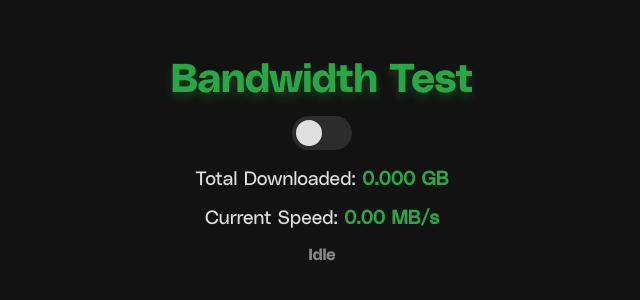
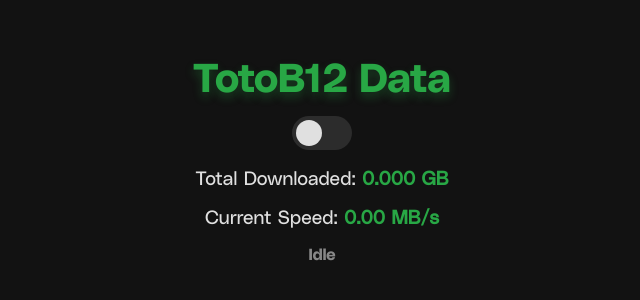
Before and after one commit to TotoB12/data, a plain HTML site: page index.html in a window 1280 px wide. Shown: the part 256-556 px from the top of the page, without its empty margins (318-958 px from the left). Drawn offline with Linux system fonts and the light colour scheme.

Commit message:
Update index.html

```diff
--- a/index.html
+++ b/index.html
@@ -136,7 +136,7 @@
 
 <body>
     <div class="container">
-        <h1>Bandwidth Test</h1>
+        <h1>TotoB12 Data</h1>
         <div class="toggle-container">
             <label class="toggle-switch">
                 <input type="checkbox" id="toggleButton">
```
